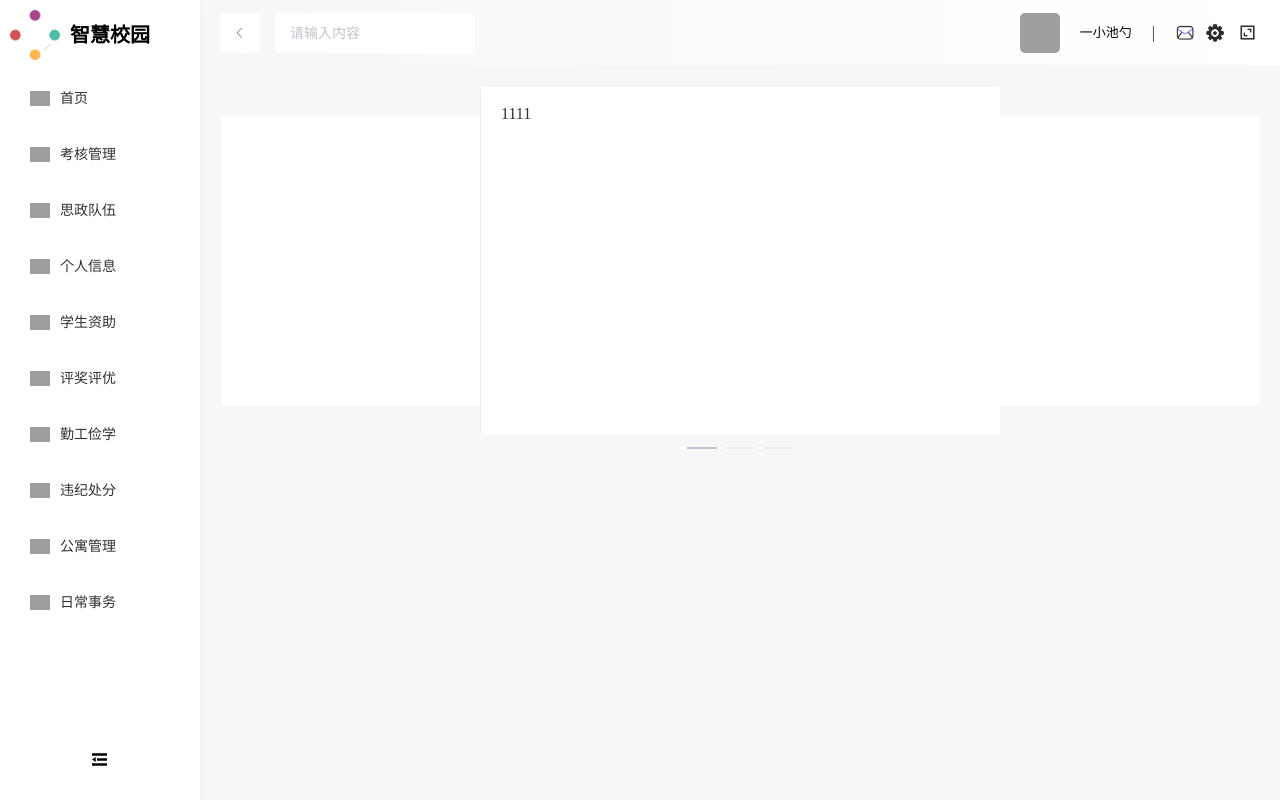
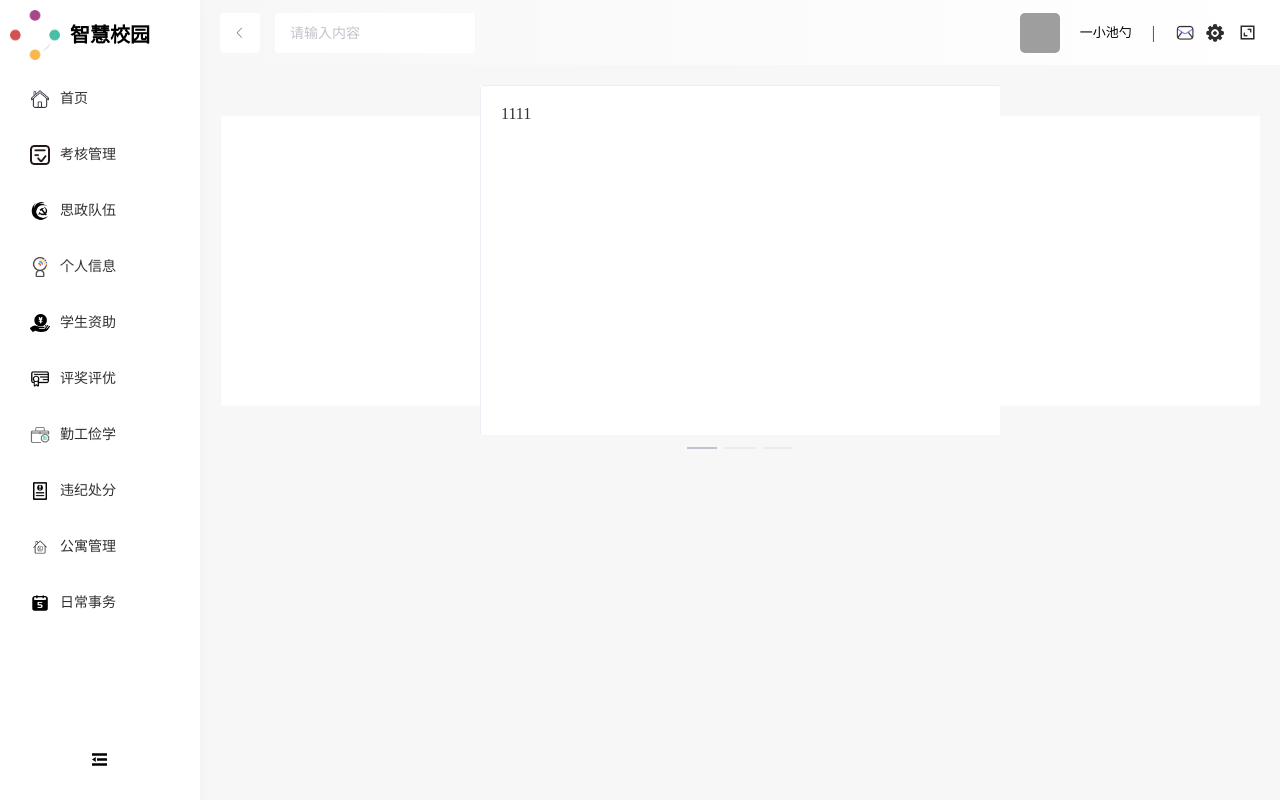
Before and after one commit to NtoStudy/NH-School-admin, a Vue app: page /#/Home in a window 1280 px wide. Built offline with nearby package versions, Linux system fonts and the light colour scheme; grey boxes are pictures that could not be loaded.

Commit message:
解决v-for循环无法读取图片资源路径问题

```diff
--- a/src/Layout/Menu/index.vue
+++ b/src/Layout/Menu/index.vue
@@ -2,7 +2,7 @@
   <div class="LayoutMenu-container">
     <el-menu class="el-menu-vertical-demo" :collapse="isCollapse">
       <el-menu-item v-for="(item, index) in menuList" :key="item.path" :index="1 + index.toString()" @click.native="CheckViews(item.path)">
-        <img :src="item.meta.icon" class="el-menu-item-img_menuIcon">
+        <img :src="item.meta.icon.url" class="el-menu-item-img_menuIcon">
         <span class="el-menu-item-span_title" slot="title">{{item.meta.title}}</span>
       </el-menu-item>
     </el-menu>
--- a/src/router/index.js
+++ b/src/router/index.js
@@ -16,7 +16,7 @@ export const AsideRoutes = [
         component: () => import('@/views/NanHome'),
         meta: {
           title: '首页',
-          icon: '../../首页.png'
+          icon: { url: require('../assets/首页.png') }
         }
       },
       {
@@ -25,7 +25,7 @@ export const AsideRoutes = [
         component: () => import('@/views/NanAssessmentManagement'),
         meta: {
           title: '考核管理',
-          icon: '../../考核管理.png'
+          icon: { url: require('../assets/考核管理.png') }
         }
       },
       {
@@ -34,7 +34,7 @@ export const AsideRoutes = [
         component: () => import('@/views/NanIdeologicalAndPoliticalTeam'),
         meta: {
           title: '思政队伍',
-          icon: '../../思政队伍.png'
+          icon: { url: require('../assets/思政队伍.png') }
         }
       },
       {
@@ -43,7 +43,7 @@ export const AsideRoutes = [
         component: () => import('@/views/NanPersonalInformation'),
         meta: {
           title: '个人信息',
-          icon: '../../个人信息.png'
+          icon: { url: require('../assets/个人信息.png') }
         }
       },
       {
@@ -52,7 +52,7 @@ export const AsideRoutes = [
         component: () => import('@/views/NanStudentFinancialAid'),
         meta: {
           title: '学生资助',
-          icon: '../../学生资助.png'
+          icon: { url: require('../assets/学生资助.png') }
         }
       },
       {
@@ -61,7 +61,7 @@ export const AsideRoutes = [
         component: () => import('@/views/NanAwardsAndAwards'),
         meta: {
           title: '评奖评优',
-          icon: '../../评奖评优.png'
+          icon: { url: require('../assets/评奖评优.png') }
         }
       },
       {
@@ -70,7 +70,7 @@ export const AsideRoutes = [
         component: () => import('@/views/NanWorkStudy'),
         meta: {
           title: '勤工俭学',
-          icon: '../../勤工俭学.png'
+          icon: { url: require('../assets/勤工俭学.png') }
         }
       },
       {
@@ -79,7 +79,7 @@ export const AsideRoutes = [
         component: () => import('@/views/NanDisciplinarySanctions'),
         meta: {
           title: '违纪处分',
-          icon: '../../违纪处分.png'
+          icon: { url: require('../assets/违纪处分.png') }
         }
       },
       {
@@ -88,7 +88,7 @@ export const AsideRoutes = [
         component: () => import('@/views/NanCondominiumManagement'),
         meta: {
           title: '公寓管理',
-          icon: '../../公寓管理.png'
+          icon: { url: require('../assets/公寓管理.png') }
         }
       },
       {
@@ -97,7 +97,7 @@ export const AsideRoutes = [
         component: () => import('@/views/NanEverydayMatters'),
         meta: {
           title: '日常事务',
-          icon: '../../日常事务.png'
+          icon: { url: require('../assets/日常事务.png') }
         }
       }
     ]
```
